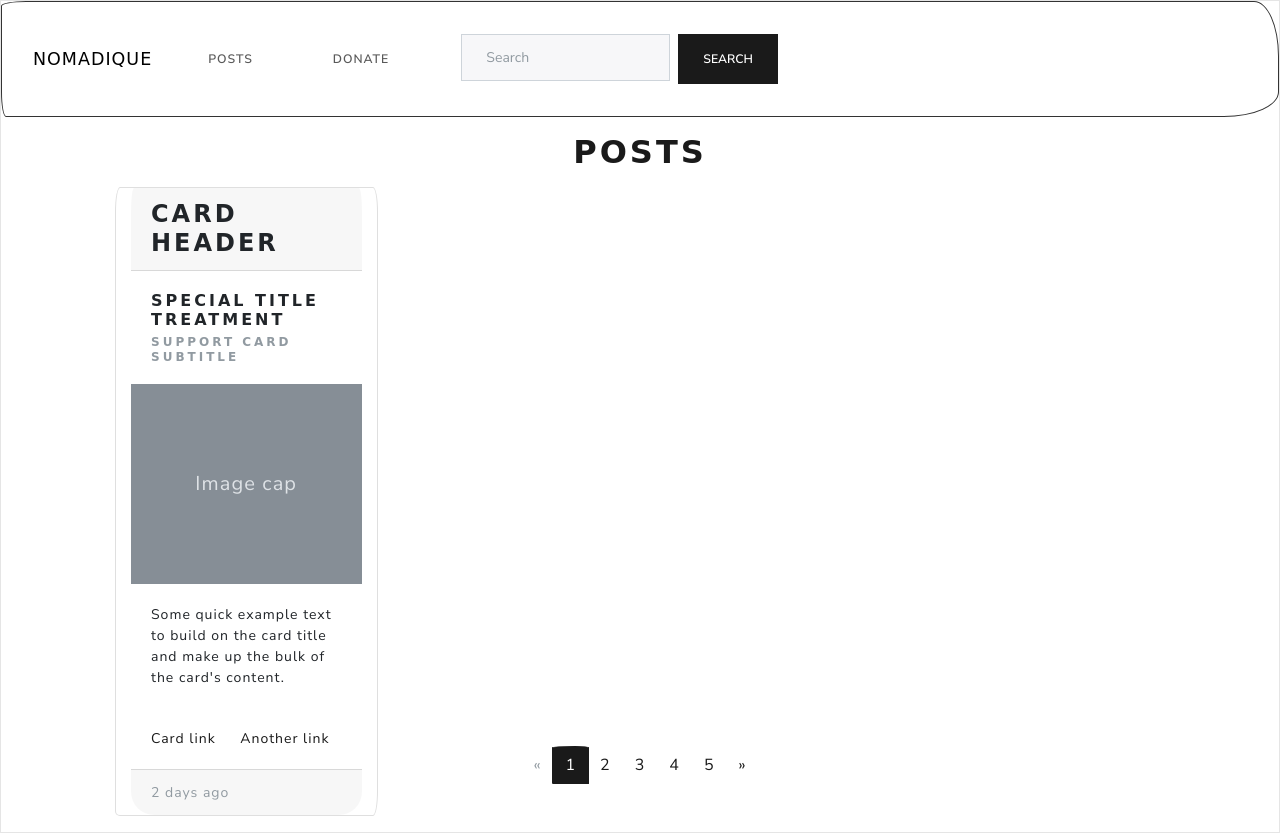
After one commit to AnastasiiaAsti/nomadique, a Django app: page /posts/ in a window 1280 px wide. The commit adds this page. Run offline with Django 4.2, Linux system fonts and the light colour scheme; some libraries are stand-ins or nearby versions; some web fonts are replaced.

Commit message:
adds post page

```diff
--- a/main_app/templates/base.html
+++ b/main_app/templates/base.html
@@ -16,9 +16,9 @@
 <body class="bg-light">
 
     <div class="bs-component">
-        <nav class="navbar navbar-expand-lg bg-light" data-bs-theme="light">
+        <nav class="navbar navbar-expand-lg bg-light p-3" data-bs-theme="light">
             <div class="container-fluid">
-                <a href="{% url 'home'}" class="navbar-brand">NOMADIQUE</a>
+                <a href="{% url 'home'%}" class="navbar-brand">NOMADIQUE</a>
                 <button class="navbar-toggler collapsed" type="button" data-toggle="collapse"
                     data-target="#navbarColor03" aria-controls="navbarColor03" aria-expanded="false"
                     aria-label="Toggle navigation">
@@ -27,7 +27,7 @@
 
                 <div class="collapse navbar-collapse" id="navbarColor03">
                     <ul class="navbar-nav">
-                        <li class="nav-item"><a class="m-3 nav-link" href="{% url 'home' %}">Posts</a></li>
+                        <li class="nav-item"><a class="m-3 nav-link" href="{% url 'posts_index' %}">Posts</a></li>
                         <li class="nav-item"><a class="m-3 nav-link" href="{% url 'home' %}">Donate</a></li>
                     </ul>
                     <form class="d-flex m-3">
--- /dev/null
+++ b/main_app/templates/posts/index.html
@@ -0,0 +1,64 @@
+{% extends 'base.html' %} {% block content %}
+
+<div class="container-fluid">
+    <h1 class="m-3 text-center">POSTS</h1>
+    <div class="container-fluid d-flex col-12 flex-wrap">
+        <div class="card mb-3 col-6 col-lg-3">
+            <h3 class="card-header">Card header</h3>
+            <div class="card-body">
+                <h5 class="card-title">Special title treatment</h5>
+                <h6 class="card-subtitle text-muted">Support card subtitle</h6>
+            </div>
+            <svg xmlns="http://www.w3.org/2000/svg" class="d-block user-select-none" width="100%" height="200"
+                aria-label="Placeholder: Image cap" focusable="false" role="img" preserveAspectRatio="xMidYMid slice"
+                viewBox="0 0 318 180" style="font-size:1.125rem;text-anchor:middle">
+                <rect width="100%" height="100%" fill="#868e96"></rect>
+                <text x="50%" y="50%" fill="#dee2e6" dy=".3em">Image cap</text>
+            </svg>
+            <div class="card-body">
+                <p class="card-text">Some quick example text to build on the card title and make up the bulk of the
+                    card's content.</p>
+            </div>
+            <div class="card-body">
+                <a href="#" class="card-link">Card link</a>
+                <a href="#" class="card-link">Another link</a>
+            </div>
+            <div class="card-footer text-muted">
+                2 days ago
+            </div>
+        </div>
+
+    </div>
+</div>
+
+
+
+
+
+<div class="fixed-bottom d-flex justify-content-center">
+    <ul class="pagination pagination">
+        <li class="page-item disabled">
+            <a class="page-link" href="#">&laquo;</a>
+        </li>
+        <li class="page-item active">
+            <a class="page-link" href="#">1</a>
+        </li>
+        <li class="page-item">
+            <a class="page-link" href="#">2</a>
+        </li>
+        <li class="page-item">
+            <a class="page-link" href="#">3</a>
+        </li>
+        <li class="page-item">
+            <a class="page-link" href="#">4</a>
+        </li>
+        <li class="page-item">
+            <a class="page-link" href="#">5</a>
+        </li>
+        <li class="page-item">
+            <a class="page-link" href="#">&raquo;</a>
+        </li>
+    </ul>
+</div>
+
+{% endblock %}
--- a/main_app/urls.py
+++ b/main_app/urls.py
@@ -5,5 +5,6 @@ from django.conf.urls.static import static
 
 urlpatterns = [
     path("", views.home, name="home"),
-    # path('about/', views.about, name='about'),
+    path("posts/", views.posts_index, name="posts_index"),
+    # path('contact/', views.about, name='about'),
 ]
--- a/main_app/views.py
+++ b/main_app/views.py
@@ -4,3 +4,7 @@ from django.http import HttpResponse
 
 def home(request):
     return render(request, "home.html")
+
+
+def posts_index(request):
+    return render(request, "posts/index.html")
```
Also changed, not shown: main_app/templates/home.html (+19 -2 lines), main_app/static/images/image.jpg (added).
